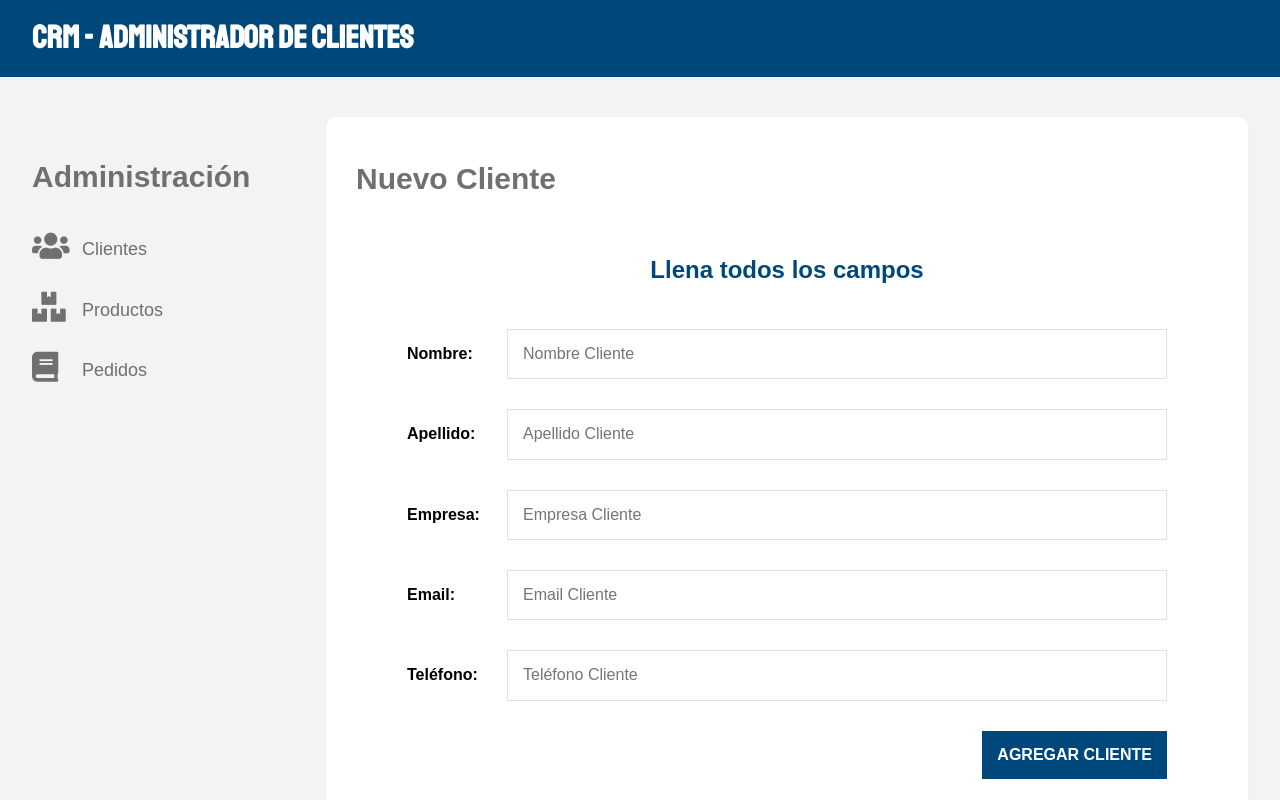
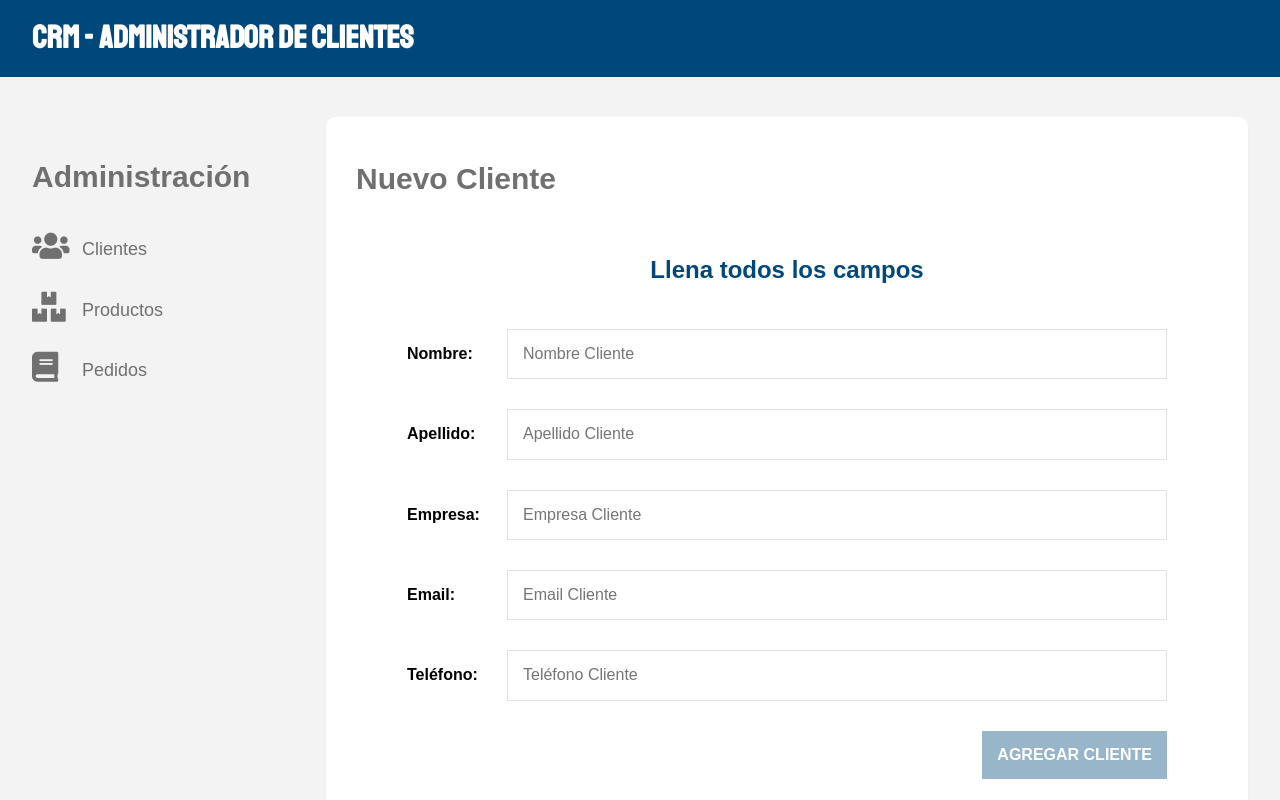
Before and after one commit to DanielGeek/node_proyectos, a React (Create React App) app in the folder 12-react-node/cliente-api/: page /clientes/nuevo in a window 1280 px wide. Shown: the top 800 px of the page. Built offline with nearby package versions, Linux system fonts and the light colour scheme.

Commit message:
328. Validar formularios en react

```diff
--- a/12-react-node/cliente-api/src/componentes/clientes/NuevoCliente.js
+++ b/12-react-node/cliente-api/src/componentes/clientes/NuevoCliente.js
@@ -18,6 +18,18 @@
             ...cliente,
             [e.target.name]: e.target.value
         });
+    }
+
+    // Validar el formulario
+    const validarCliente = () => {
+        // Destructuring
+        const { nombre, apellido, email, empresa, telefono } = cliente;
+
+        // revisar que las propiedas del state tenga contenido
+        let valido = !nombre.length || !apellido.length || !email.length || !empresa.length || !telefono.length;
+
+        // return true o false
+        return valido;
     }
 
     return (
@@ -53,7 +65,7 @@
                 </div>
 
                 <div className="enviar">
-                    <input type="submit" className="btn btn-azul" value="Agregar Cliente" onChange={actualizarState} />
+                    <input type="submit" className="btn btn-azul" value="Agregar Cliente" disabled={validarCliente()} />
                 </div>
 
             </form>
```
Also changed, not shown: 1 other file (tests, documents, lock files or other folders).
